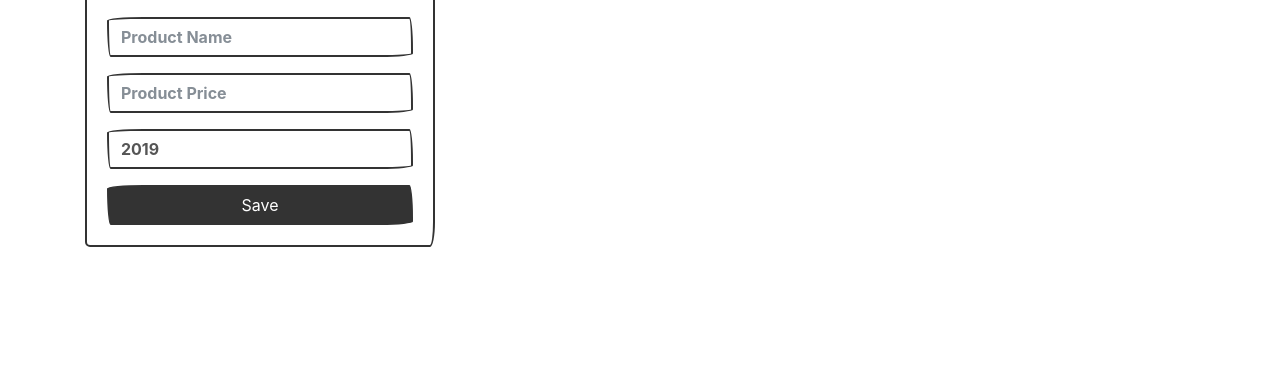
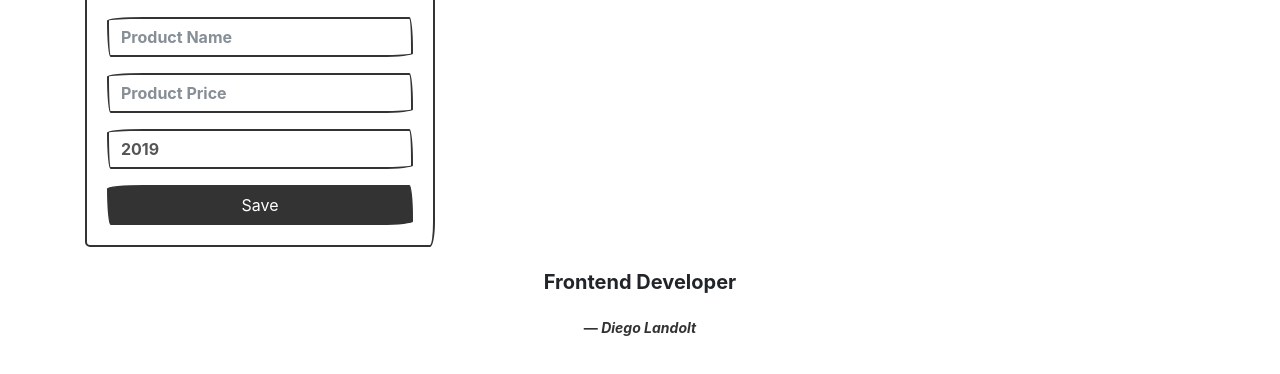
Before and after one commit to diego-monfort-landolt/ProduktApp, a plain HTML site: page index.html in a window 1280 px wide. Shown: the part 176-550 px from the top of the page. Drawn offline with nearby package versions, Linux system fonts and the light colour scheme; a web font is replaced by a local one.

Commit message:
update 1x
inttroducing .blockquote, .blockquote-footer

```diff
--- a/app.css
+++ b/app.css
@@ -13,3 +13,11 @@
 .error {
     background: red;
 }
+.blockquote, .blockquote-footer {
+    display: flex;
+    justify-content: center;
+    align-items: center;
+    flex-wrap: wrap;
+
+    margin-top: 20px;
+}
--- a/index.html
+++ b/index.html
@@ -70,6 +70,17 @@
       </div>
     </div>
 
+
+    <figure>
+      <blockquote class="blockquote">
+        <p class="mb-0">Frontend Developer</p>
+
+      </blockquote>
+      <figcaption class="blockquote-footer">
+         <cite title="Source Title">Diego Landolt</cite>
+      </figcaption>
+    </figure>
+
     <script src="./app.js" type="module"></script>
 
 </body>
```
